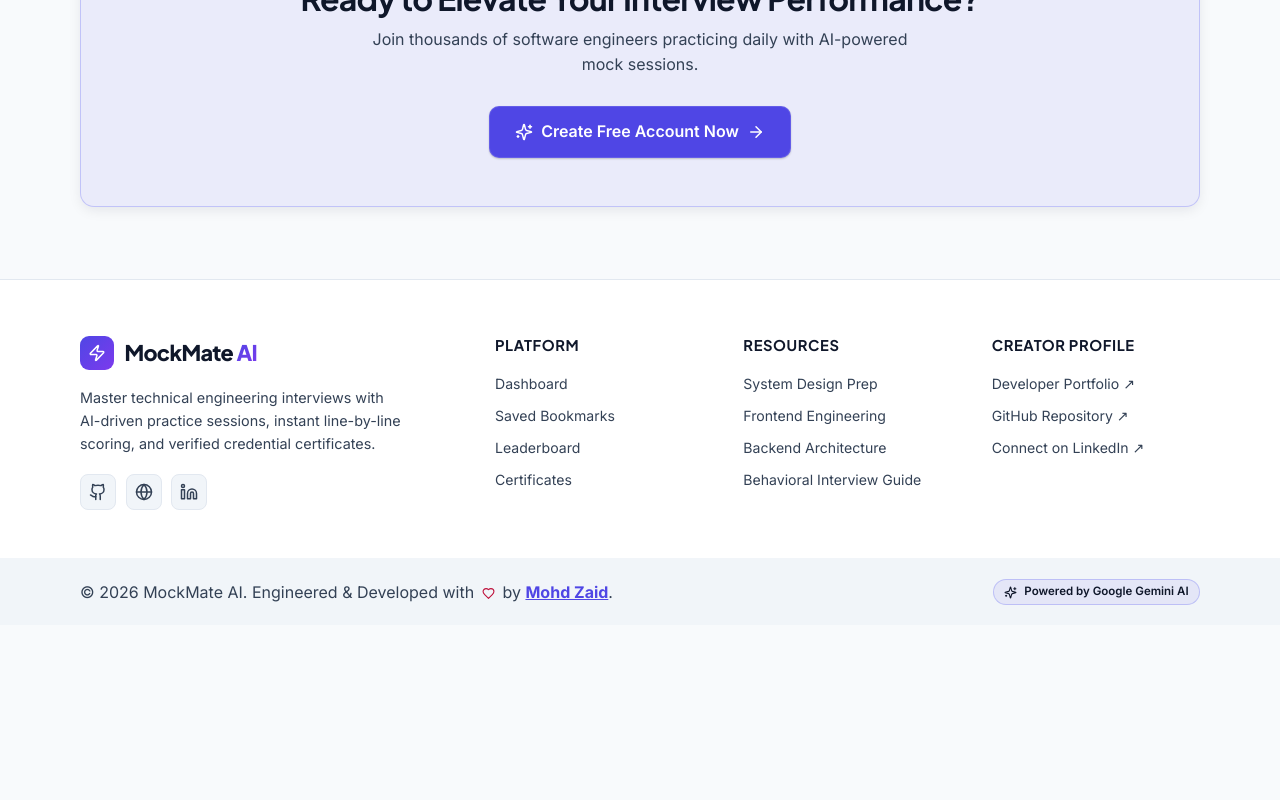
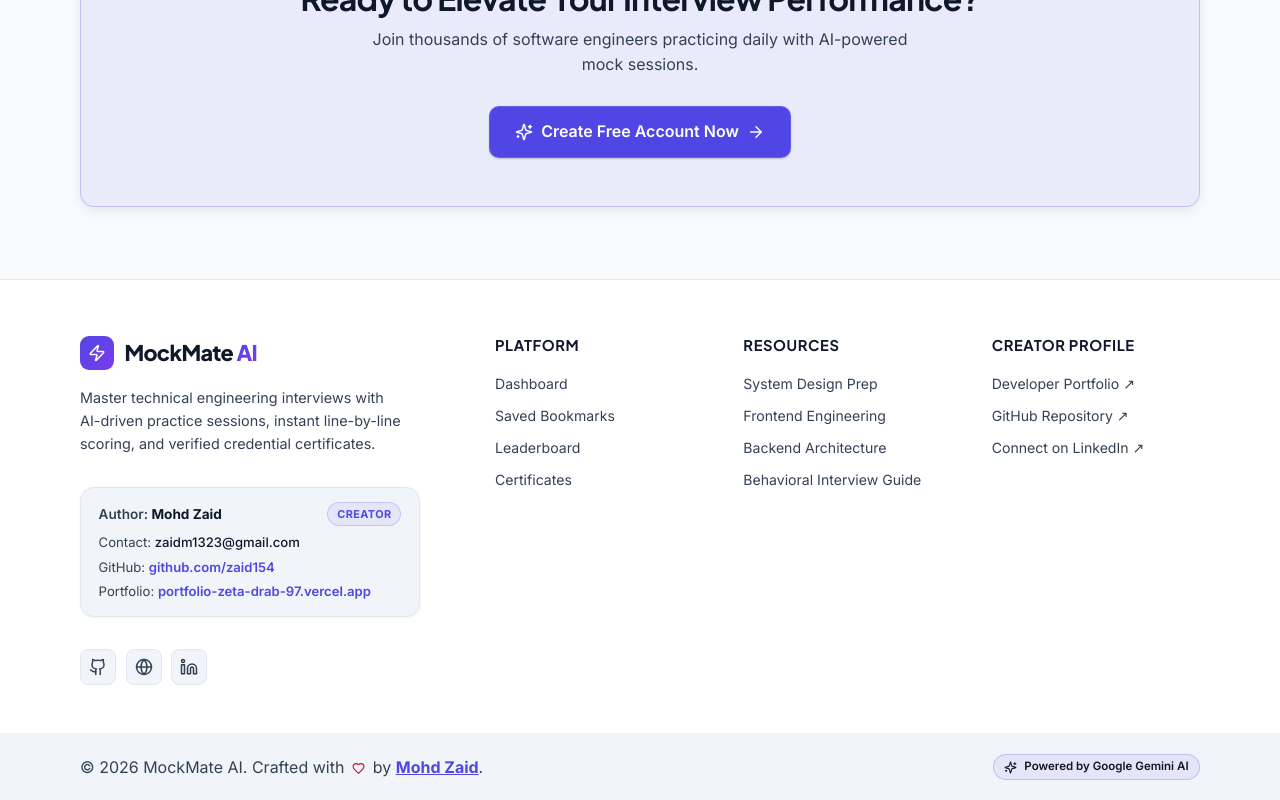
Before and after one commit to zaid154/Ai-Mock-Interview, a React (Vite) app in the folder client/: page / in a window 1280 px wide. Shown: the part 2652-3452 px from the top of the page. Before the commit the page ends 3277 px from the top, so only its background shows below. Built offline with nearby package versions, Linux system fonts and the light colour scheme; no server answers; a web font is replaced by a local one.

Commit message:
feat: add NoteGenie style Author Creator Card to Footer with Mohd Zaid credentials and portfolio links

```diff
--- a/client/src/components/Footer.jsx
+++ b/client/src/components/Footer.jsx
@@ -1,5 +1,5 @@
 import { Link } from 'react-router-dom'
-import { Zap, Github, Globe, Linkedin, Heart, Sparkles } from 'lucide-react'
+import { Zap, Github, Globe, Linkedin, Heart, Sparkles, Mail } from 'lucide-react'
 
 export default function Footer() {
   const year = new Date().getFullYear()
@@ -7,6 +7,7 @@
     <footer className="footer">
       <div className="container" style={{ padding: '0' }}>
         <div className="footer-grid">
+          {/* Brand & Author Creator Card */}
           <div className="footer-brand-col">
             <Link to="/" className="brand" style={{ fontSize: '1.35rem' }}>
               <div className="brand-icon-box" style={{ width: '34px', height: '34px' }}>
@@ -19,10 +20,72 @@
             <p>
               Master technical engineering interviews with AI-driven practice sessions, instant line-by-line scoring, and verified credential certificates.
             </p>
-            <div className="social-links">
-              <a href="https://github.com/zaid154" target="_blank" rel="noreferrer" aria-label="GitHub Profile" title="GitHub (@zaid154)"><Github size={18} /></a>
-              <a href="https://portfolio-zeta-drab-97.vercel.app/" target="_blank" rel="noreferrer" aria-label="Developer Portfolio" title="Portfolio (Mohd Zaid)"><Globe size={18} /></a>
-              <a href="https://www.linkedin.com/in/mohd-zaid-794090231/" target="_blank" rel="noreferrer" aria-label="LinkedIn Profile" title="LinkedIn (Mohd Zaid)"><Linkedin size={18} /></a>
+
+            {/* NoteGenie Style Sleek Author Card */}
+            <div
+              style={{
+                marginTop: '1rem',
+                padding: '0.9rem 1.1rem',
+                background: 'var(--surface-2)',
+                border: '1px solid var(--border)',
+                borderRadius: '14px',
+                boxShadow: 'var(--shadow-sm)',
+                maxWidth: '340px',
+              }}
+            >
+              <div style={{ display: 'flex', alignItems: 'center', justifyContent: 'space-between', marginBottom: '0.4rem' }}>
+                <span style={{ fontSize: '0.85rem', fontWeight: 600, color: 'var(--text-muted)' }}>
+                  Author: <strong style={{ color: 'var(--text)', fontWeight: 700 }}>Mohd Zaid</strong>
+                </span>
+                <span
+                  style={{
+                    fontSize: '0.68rem',
+                    fontWeight: 700,
+                    padding: '0.15rem 0.55rem',
+                    borderRadius: '999px',
+                    background: 'var(--accent-grad-subtle)',
+                    color: 'var(--accent-primary)',
+                    border: '1px solid rgba(99, 102, 241, 0.25)',
+                    letterSpacing: '0.04em',
+                    textTransform: 'uppercase',
+                  }}
+                >
+                  Creator
+                </span>
+              </div>
+
+              <div style={{ display: 'flex', flexDirection: 'column', gap: '0.25rem', fontSize: '0.82rem' }}>
+                <div>
+                  <span className="muted">Contact: </span>
+                  <a href="mailto:zaidm1323@gmail.com" style={{ color: 'var(--text)', fontWeight: 500 }}>
+                    zaidm1323@gmail.com
+                  </a>
+                </div>
+                <div>
+                  <span className="muted">GitHub: </span>
+                  <a href="https://github.com/zaid154" target="_blank" rel="noreferrer" style={{ color: 'var(--accent-primary)', fontWeight: 600 }}>
+                    github.com/zaid154
+                  </a>
+                </div>
+                <div>
+                  <span className="muted">Portfolio: </span>
+                  <a href="https://portfolio-zeta-drab-97.vercel.app/" target="_blank" rel="noreferrer" style={{ color: 'var(--accent-primary)', fontWeight: 600 }}>
+                    portfolio-zeta-drab-97.vercel.app
+                  </a>
+                </div>
+              </div>
+            </div>
+
+            <div className="social-links" style={{ marginTop: '1rem' }}>
+              <a href="https://github.com/zaid154" target="_blank" rel="noreferrer" aria-label="GitHub Profile" title="GitHub (@zaid154)">
+                <Github size={18} />
+              </a>
+              <a href="https://portfolio-zeta-drab-97.vercel.app/" target="_blank" rel="noreferrer" aria-label="Developer Portfolio" title="Portfolio (Mohd Zaid)">
+                <Globe size={18} />
+              </a>
+              <a href="https://www.linkedin.com/in/mohd-zaid-794090231/" target="_blank" rel="noreferrer" aria-label="LinkedIn Profile" title="LinkedIn (Mohd Zaid)">
+                <Linkedin size={18} />
+              </a>
             </div>
           </div>
 
@@ -44,9 +107,15 @@
 
           <div className="footer-links-col">
             <h4>Creator Profile</h4>
-            <a href="https://portfolio-zeta-drab-97.vercel.app/" target="_blank" rel="noreferrer">Developer Portfolio ↗</a>
-            <a href="https://github.com/zaid154" target="_blank" rel="noreferrer">GitHub Repository ↗</a>
-            <a href="https://www.linkedin.com/in/mohd-zaid-794090231/" target="_blank" rel="noreferrer">Connect on LinkedIn ↗</a>
+            <a href="https://portfolio-zeta-drab-97.vercel.app/" target="_blank" rel="noreferrer">
+              Developer Portfolio ↗
+            </a>
+            <a href="https://github.com/zaid154" target="_blank" rel="noreferrer">
+              GitHub Repository ↗
+            </a>
+            <a href="https://www.linkedin.com/in/mohd-zaid-794090231/" target="_blank" rel="noreferrer">
+              Connect on LinkedIn ↗
+            </a>
           </div>
         </div>
       </div>
@@ -54,7 +123,10 @@
       <div className="footer-bottom-bar">
         <div className="container" style={{ display: 'flex', alignItems: 'center', justifyContent: 'space-between', flexWrap: 'wrap', gap: '1rem', padding: '0' }}>
           <p className="muted small" style={{ margin: 0 }}>
-            © {year} MockMate AI. Engineered &amp; Developed with <Heart size={13} style={{ color: 'var(--bad)', verticalAlign: 'middle', margin: '0 0.2rem' }} /> by <a href="https://portfolio-zeta-drab-97.vercel.app/" target="_blank" rel="noreferrer" style={{ fontWeight: 700, color: 'var(--accent-primary)', textDecoration: 'underline' }}>Mohd Zaid</a>.
+            © {year} MockMate AI. Crafted with <Heart size={13} style={{ color: 'var(--bad)', verticalAlign: 'middle', margin: '0 0.2rem' }} /> by{' '}
+            <a href="https://portfolio-zeta-drab-97.vercel.app/" target="_blank" rel="noreferrer" style={{ fontWeight: 700, color: 'var(--accent-primary)', textDecoration: 'underline' }}>
+              Mohd Zaid
+            </a>.
           </p>
           <div className="badge-glow" style={{ fontSize: '0.72rem', padding: '0.2rem 0.65rem' }}>
             <Sparkles size={13} /> Powered by Google Gemini AI
```
